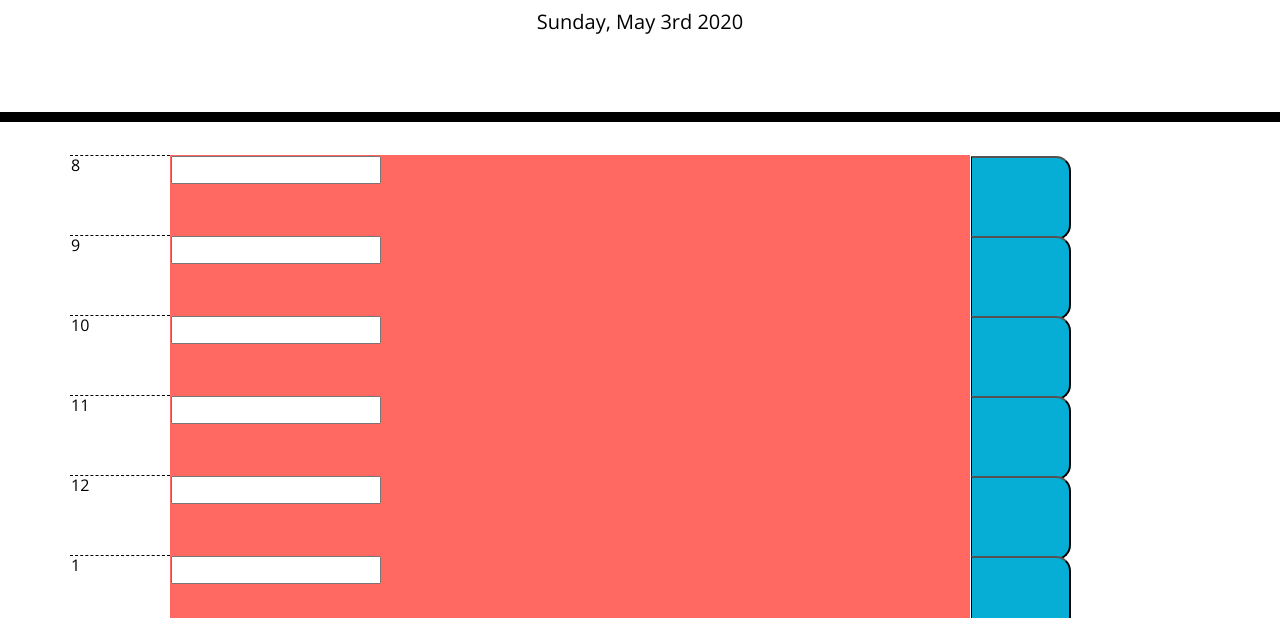
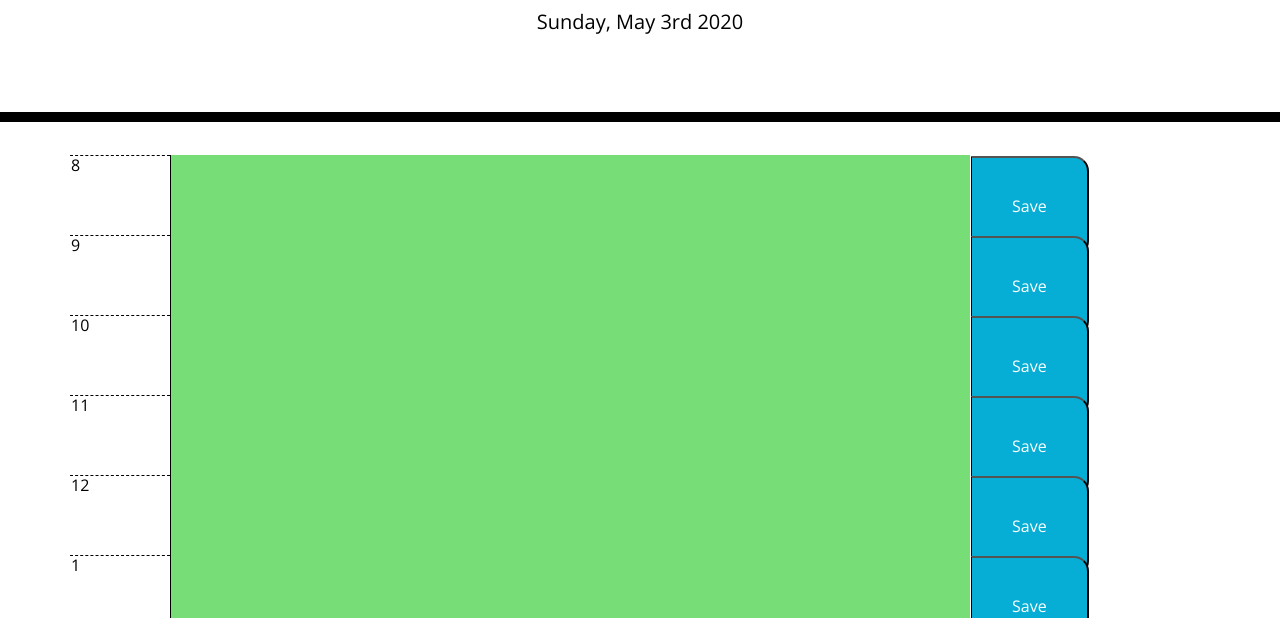
Before and after one commit to mairagee524/daily-planner, a plain HTML site: page index.html in a window 1280 px wide. Shown: the part 182-800 px from the top of the page. Drawn offline with nearby package versions, Linux system fonts and the light colour scheme.

Commit message:
added code to make calendar functional

````diff
--- a/script.js
+++ b/script.js
@@ -1,17 +1,3 @@
-// if current time is less than 9 am, the box will be green and available to write on
-
-// if current time is equal to 9 am the box will be orange
-
-// how to compare 9 am to 3 pm (military time)
-
-// if else statements
-
-// time as JS objects
-
-// get webpage populated
-
-// event i time
-
 // Today's Date
 var dayAndTime = moment().format('dddd, MMMM Do YYYY');
 
@@ -19,8 +5,6 @@ var dayAndTime = moment().format('dddd, MMMM Do YYYY');
 $('#currentDay').append(dayAndTime);
 
 var currentTime = moment().format('H');
-
-
 
 // List of events that user will input
 var appts = [];
@@ -38,22 +22,16 @@ for (var i = 0; i < events.length; i++) {
     timeCol.attr("class", "hour");
     timeCol.width(100);
 
-
-    var eventCol = $('<td>');
+    var eventCol = $('<textarea>');
+    eventCol.attr("class", "textarea");
     eventCol.width(800);
-    eventCol.attr("data-userInput", "");
-
-    var inputTableCell = $('<input id="user">');
-     console.log(inputTableCell);
-
-    eventCol.append(inputTableCell);
 
     var saveCol = $('<td>');
     var saveButton = $('<button>');
+    saveButton.attr("id", "submit");
     saveButton.attr("class", "saveBtn");
-    saveButton.width(100);
+    saveButton.text("Save");
     saveCol.append(saveButton);
-
 
     tableRow.append(timeCol);
     tableRow.append(eventCol);
@@ -67,73 +45,44 @@ for (var i = 0; i < events.length; i++) {
     if (oneEvent < currentTime) {
         eventCol.attr("class", "past");
 
-    } else if (oneEvent = currentTime) {
-        eventCol.attr("class", "present");
-
         } else if (oneEvent > currentTime) {
         eventCol.attr("class", "future");
 
-    }
+        } else {
+        eventCol.attr("class", "present");
+
+    };
 };
 
-saveButton.on('click', 'button', function(event){
+function showSavedEvents() {
+    typedEvents = localStorage.getItem(eventCol[0].value);
+
+    typedEvents = JSON.parse(typedEvents);
+
+    appts.push(typedEvents);
+    };
+
+showSavedEvents();
+
+$("submit").on('click', 'button', function(event){
     event.preventDefault();
 
-    submitEvent = $('#user')[0].value;
+    oneEvent = eventCol[0].value;
 
-    console.log($('#user')[0].value);
-
-    appts.push(submitEvent);
-
-    console.log(appts);
-
+    localStorage.setItem("typedEvents", JSON.stringify(oneEvent));
+    showSavedEvents();
 });
 
-function numberInColumn(eventTime) {
-    if (eventTime < 12) {
-            beforeNoon = eventTime;
+function numberInColumn(currentTime) {
+    if (currentTime < 12) {
+        beforeNoon = currentTime;
         timeCol.text(beforeNoon);
 
-            } else if (eventTime > 12) {
-            afternoonTime = eventTime - 12;
+        } else if (currentTime > 12) {
+        afternoonTime = currentTime - 12;
         timeCol.text(afternoonTime);
 
         } else {
-            timeCol.text(eventTime);
-
+        timeCol.text(currentTime);
     }
-
 };
-
-
-// # 05 Third-Party APIs: Work Day Scheduler
-
-// Create a simple calendar application that allows the user to save events for each hour of the day. This app will run in the browser and feature dynamically updated HTML and CSS powered by jQuery.
-
-// You'll need to use the [Moment.js](https://momentjs.com/) library to work with date and time. Be sure to read the documentation carefully and concentrate on using Moment.js in the browser.
-
-// ## User Story
-
-// ```
-// AS AN employee with a busy schedule
-// I WANT to add important events to a daily planner
-// SO THAT I can manage my time effectively
-// ```
-
-// ## Acceptance Criteria
-
-// ```
-// GIVEN I am using a daily planner to create a schedule
-// WHEN I open the planner
-// THEN the current day is displayed at the top of the calendar
-// WHEN I scroll down
-// THEN I am presented with timeblocks for standard business hours
-// WHEN I view the timeblocks for that day
-// THEN each timeblock is color coded to indicate whether it is in the past, present, or future
-// WHEN I click into a timeblock
-// THEN I can enter an event
-// WHEN I click the save button for that timeblock
-// THEN the text for that event is saved in local storage
-// WHEN I refresh the page
-// THEN the saved events persist
-// ```
--- a/style.css
+++ b/style.css
@@ -4,7 +4,7 @@ body {
   line-height: 1;
 }
 
-textarea{
+textarea {
   background: transparent;
   border: none;
   resize: none;
````
Also changed, not shown: 1 other file. Lines whose indentation alone changed are shown as unchanged.
